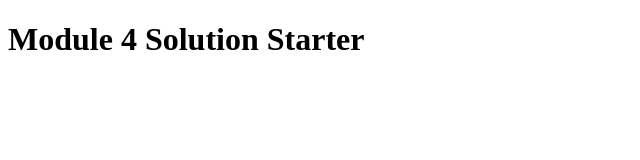
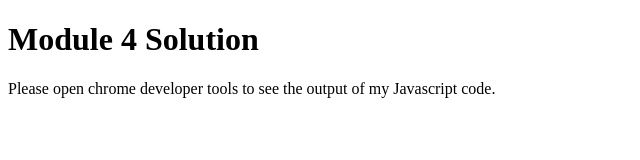
Before and after one commit to rohanbhuin/coursera_web_dev, a plain HTML site: page module4-solution/index.html in a window 1280 px wide. Shown: the whole page, without its empty margins (0-640 px from the left). Drawn offline with Linux system fonts and the light colour scheme.

Commit message:
Changes made in Index.html

```diff
--- a/module4-solution/index.html
+++ b/module4-solution/index.html
@@ -11,6 +11,7 @@
   <script src="script.js"></script>
 </head>
 <body>
-  <h1>Module 4 Solution Starter</h1>
+  <h1>Module 4 Solution</h1>
+  <p>Please open chrome developer tools to see the output of my Javascript code.</p>
 </body>
 </html>
```
